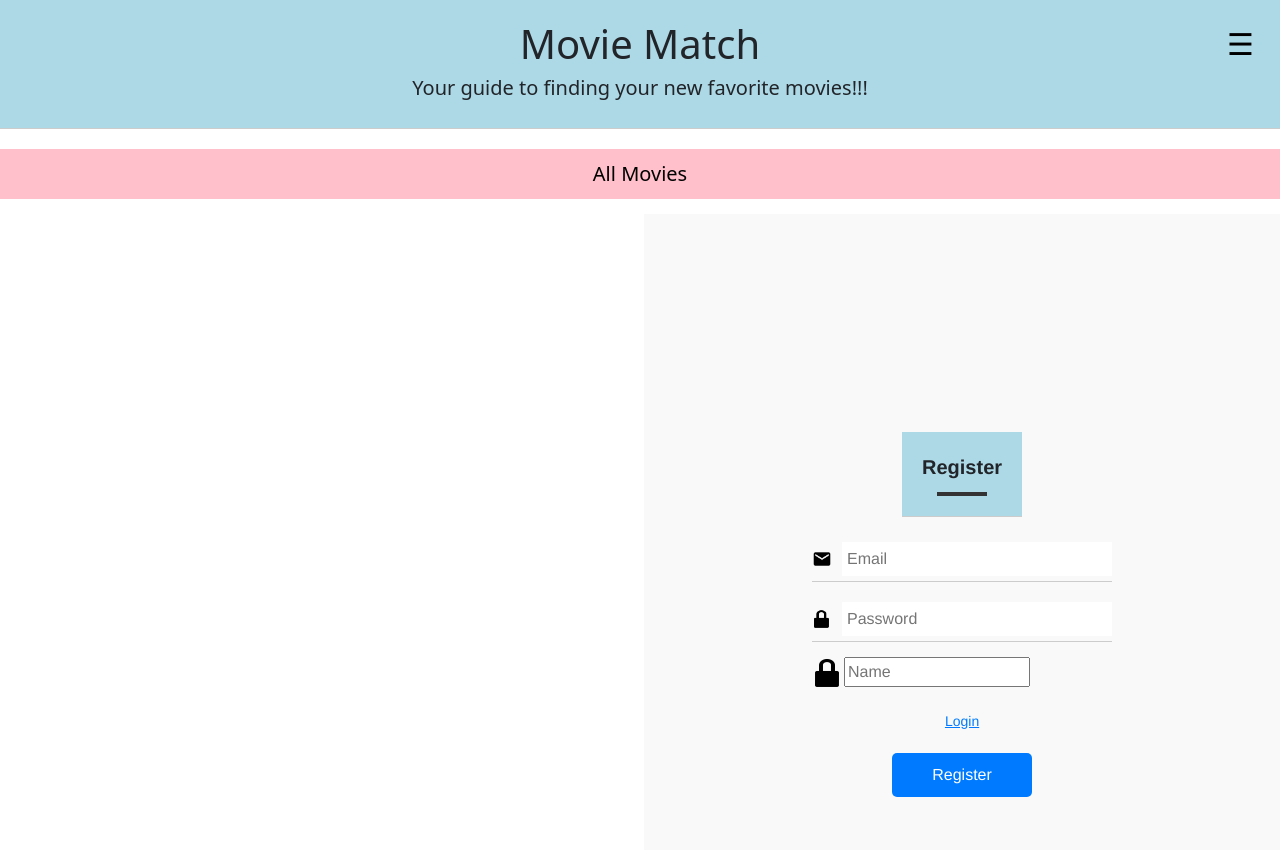
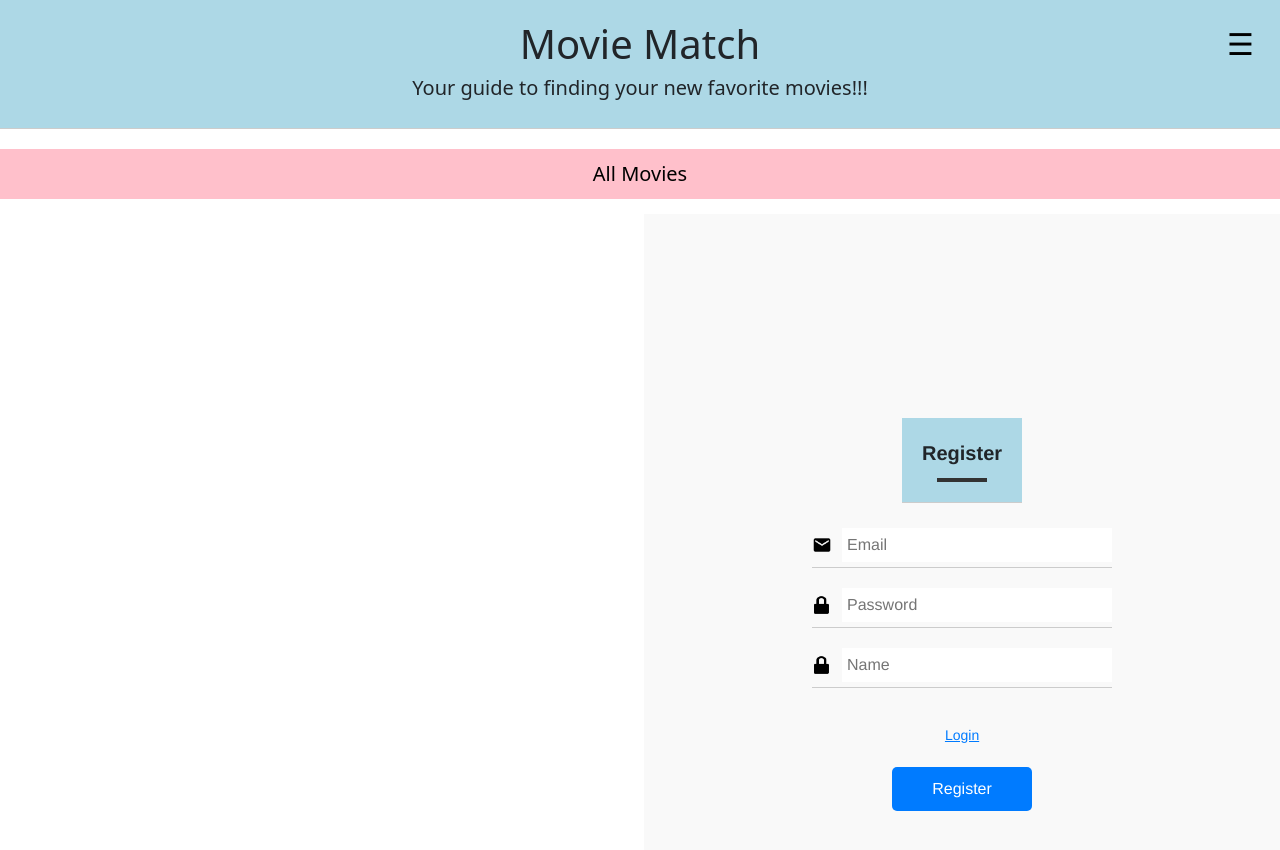
Before and after one commit to sulagnamoh/movie-match, a React (Create React App) app: page /register in a window 1280 px wide. Shown: the top 850 px of the page. Built offline with nearby package versions, Linux system fonts and the light colour scheme.

Commit message:
input fix

```diff
--- a/src/pages/Register.js
+++ b/src/pages/Register.js
@@ -46,7 +46,7 @@ function Register() {
                     <img src={password_icon} alt="" />
                     <input type="password" onChange={(e) => setPassword(e.target.value)} placeholder="Password" />
                 </div>
-                <div className="name">
+                <div className="input">
                     <img src={password_icon} alt="" />
                     <input type="name" onChange={(e) => setName(e.target.value)} placeholder="Name" />
                 </div>
```
